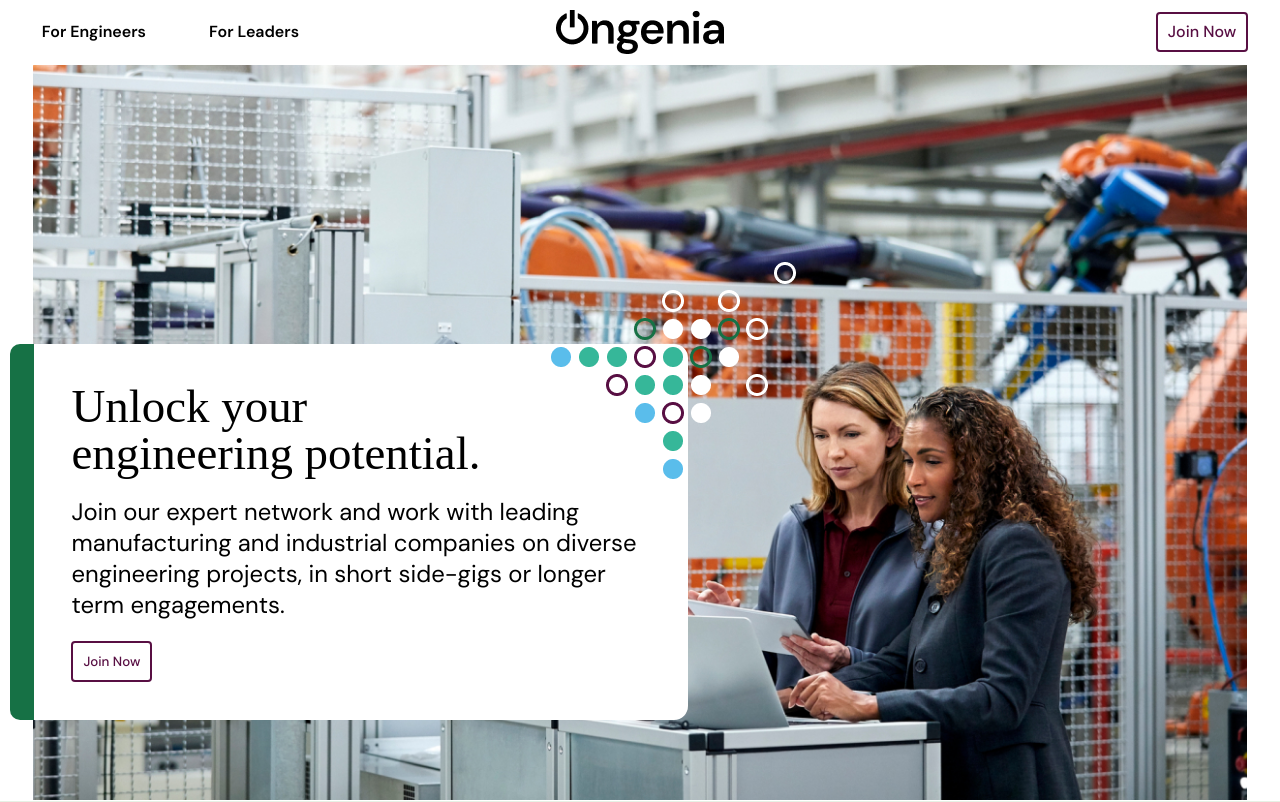
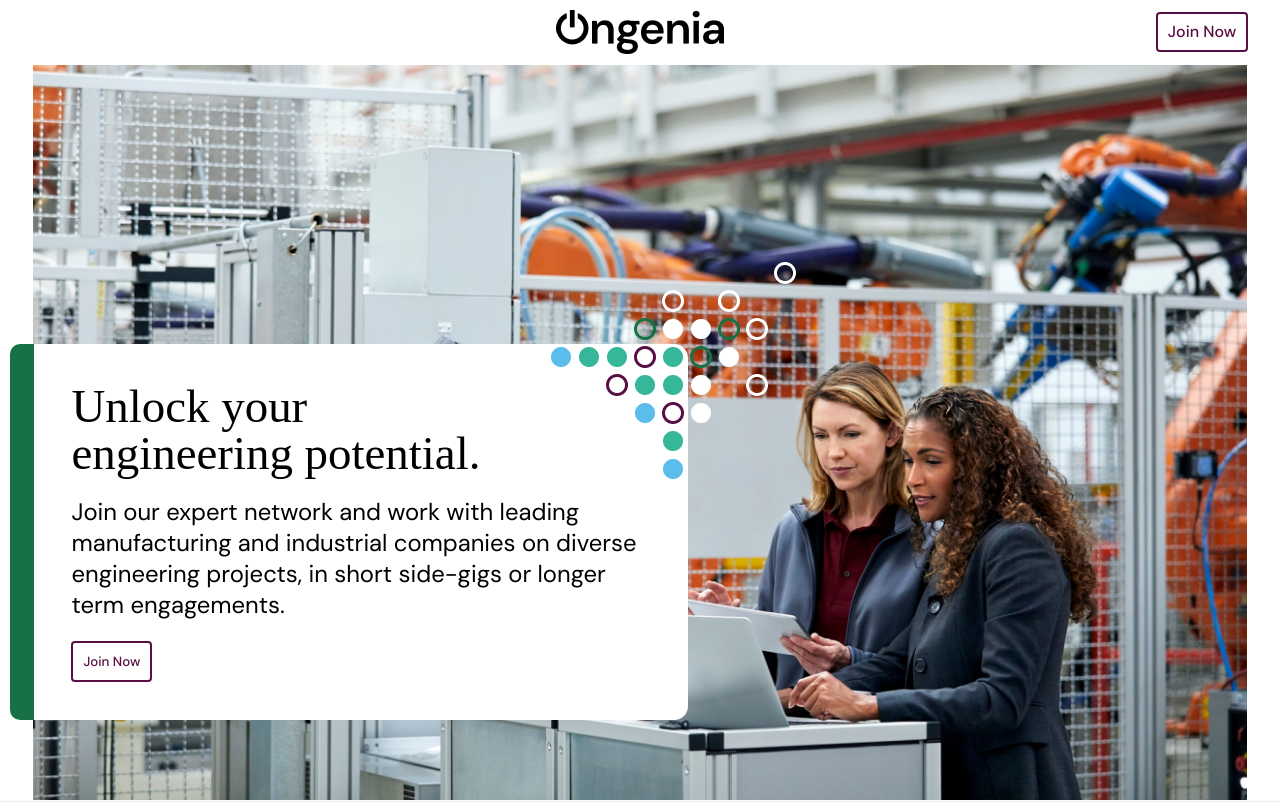
Before and after one commit to sanedidi/onegia, a React (Vite) app: page / in a window 1280 px wide. Shown: the top 802 px of the page. Built offline with nearby package versions, Linux system fonts and the light colour scheme; a web font is replaced by a local one.

Commit message:
Update index.jsx

```diff
--- a/src/components/Header/index.jsx
+++ b/src/components/Header/index.jsx
@@ -14,7 +14,7 @@ const Header = () => {
         <div className={s.header}>
             <div className="container">
                 <div className={s.header__wrapper}>
-                    <div className={clsx(s.header__links, s.left)}>
+{/*                     <div className={clsx(s.header__links, s.left)}>
                         {firstTwoLinks.map((el) => {
                             return (
                                 <Link className={s.header__link} key={el.id} to={el.path}>
@@ -22,7 +22,7 @@ const Header = () => {
                                 </Link>
                             );
                         })}
-                    </div>
+                    </div> */}
                     <div className={s.burger}>
                         <BiMenu fontSize={"25px"} />
                     </div>
```
